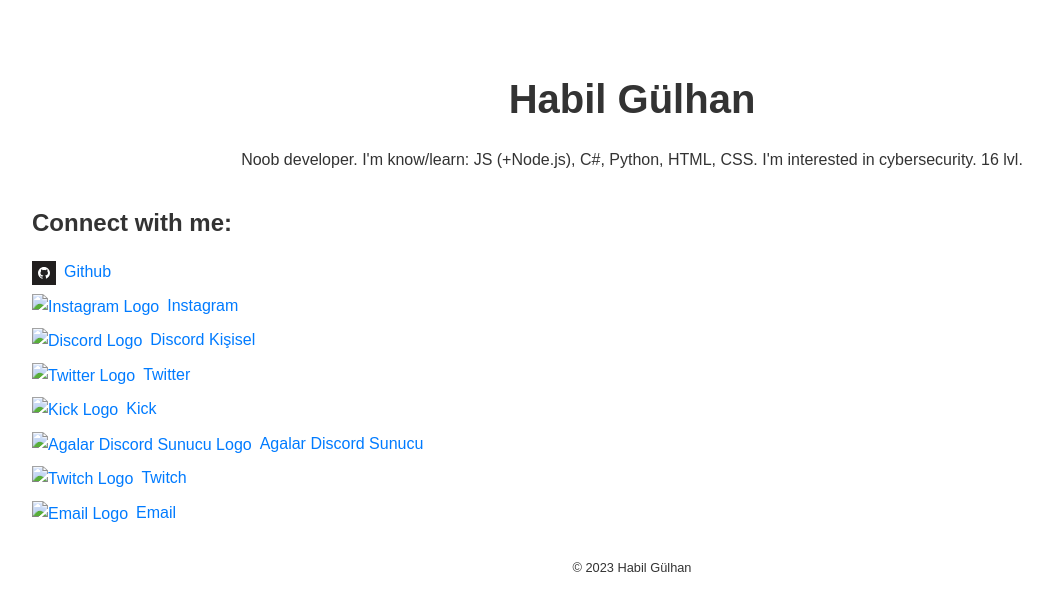
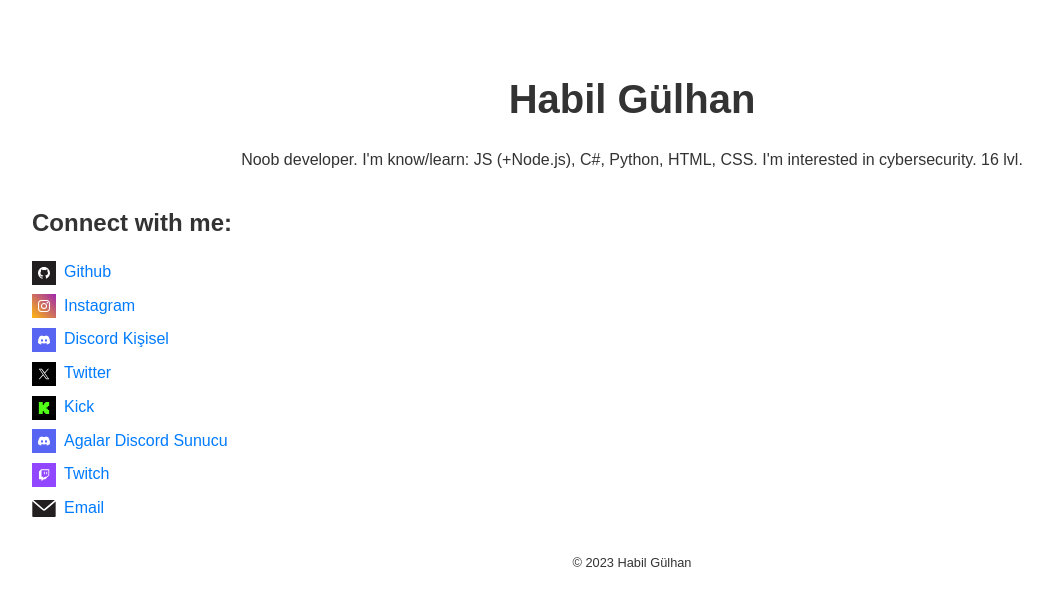
Before and after one commit to xHbLanD/xhbland.github.io, a plain HTML site: page index.html in a window 1280 px wide. Shown: the whole page, without its empty margins (8-1057 px from the left). Drawn offline with Linux system fonts and the light colour scheme.

Commit message:
Update index.html

```diff
--- a/index.html
+++ b/index.html
@@ -67,13 +67,13 @@
         <h2>Connect with me:</h2>
         <ul>
             <li><a href="https://github.com/xHbLanD"><img src="logolar/github.svg" alt="Github Logo">Github</a></li>
-            <li><a href="https://www.instagram.com/h4abil"><img src="path/to/instagram-logo.png" alt="Instagram Logo">Instagram</a></li>
-            <li><a href="https://discord.gg/y4Rv84UQj6"><img src="path/to/discord-logo.png" alt="Discord Logo">Discord Kişisel</a></li>
-            <li><a href="https://twitter.com/habil_tr"><img src="path/to/twitter-logo.png" alt="Twitter Logo">Twitter</a></li>
-            <li><a href="https://kick.com/xhbland"><img src="path/to/kick-logo.png" alt="Kick Logo">Kick</a></li>
-            <li><a href="https://discord.gg/rKBDa7P6vy"><img src="path/to/discord-logo.png" alt="Agalar Discord Sunucu Logo">Agalar Discord Sunucu</a></li>
-            <li><a href="https://twitch.tv/xhbland"><img src="path/to/twitch-logo.png" alt="Twitch Logo">Twitch</a></li>
-            <li><a href="mailto:your-email@example.com"><img src="path/to/email-logo.png" alt="Email Logo">Email</a></li>
+            <li><a href="https://www.instagram.com/h4abil"><img src="logolar/instagram.svg" alt="Instagram Logo">Instagram</a></li>
+            <li><a href="https://discord.gg/y4Rv84UQj6"><img src="logolar/discord.svg" alt="Discord Logo">Discord Kişisel</a></li>
+            <li><a href="https://twitter.com/habil_tr"><img src="logolar/x.svg" alt="Twitter Logo">Twitter</a></li>
+            <li><a href="https://kick.com/xhbland"><img src="logolar/kick.svg" alt="Kick Logo">Kick</a></li>
+            <li><a href="https://discord.gg/rKBDa7P6vy"><img src="logolar/discord.svg" alt="Agalar Discord Sunucu Logo">Agalar Discord Sunucu</a></li>
+            <li><a href="https://twitch.tv/xhbland"><img src="logolar/twitch.svg" alt="Twitch Logo">Twitch</a></li>
+            <li><a href="mailto:your-email@example.com"><img src="logolar/email-min.svg" alt="Email Logo">Email</a></li>
         </ul>
     </main>
     <footer>
```
